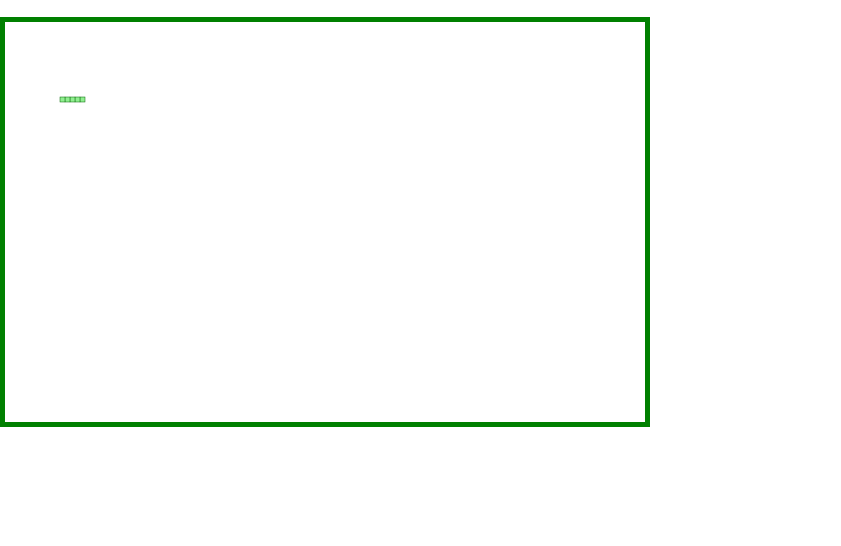
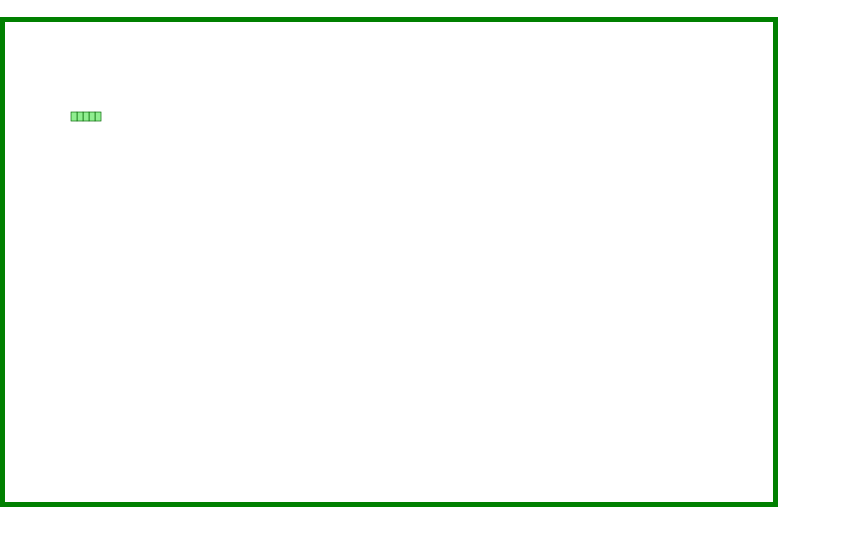
Before and after one commit to herbanarchitech/The_Game, a plain HTML site: page index.html in a window 1280 px wide. Shown: the part 50-596 px from the top of the page, without its empty margins (0-841 px from the left). Drawn offline with Linux system fonts and the light colour scheme.

Commit message:
little revsions were made here and there

```diff
--- a/app.js
+++ b/app.js
@@ -45,10 +45,10 @@
 
 		ctx.strokeStyle ='darkgreen'; // this propert of canvas will change the color of snakes outline to the indicatied color
 
-		ctx.fillRect(snakePart.x, snakePart.y, 10, 10);
+		ctx.fillRect(snakePart.x, snakePart.y, 10, 15);
 
 
-		ctx.strokeRect(snakePart.x, snakePart.y, 10, 10);
+		ctx.strokeRect(snakePart.x, snakePart.y, 10,15);
 
 	};
 
@@ -60,6 +60,9 @@
 	}
 
 
+	//
+
+
 
 
 	makeSnake();
--- a/style.css
+++ b/style.css
@@ -17,7 +17,6 @@
 	border: 5px solid green;
 	position:absolute;
 	left:0;
-	width:50%;
-	height:50%;
-
+	width:60%;
+	height:60%;
 }
```
